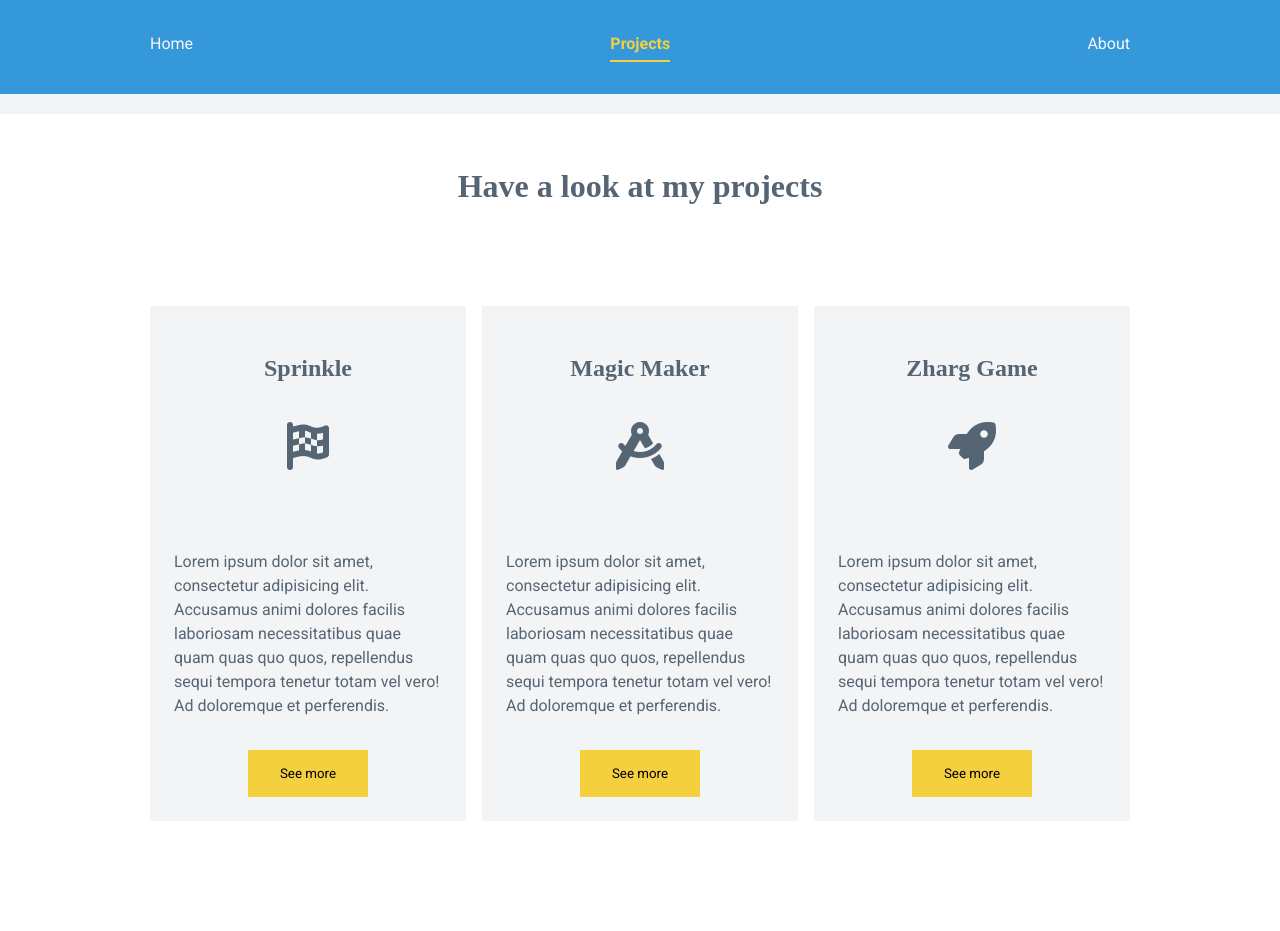
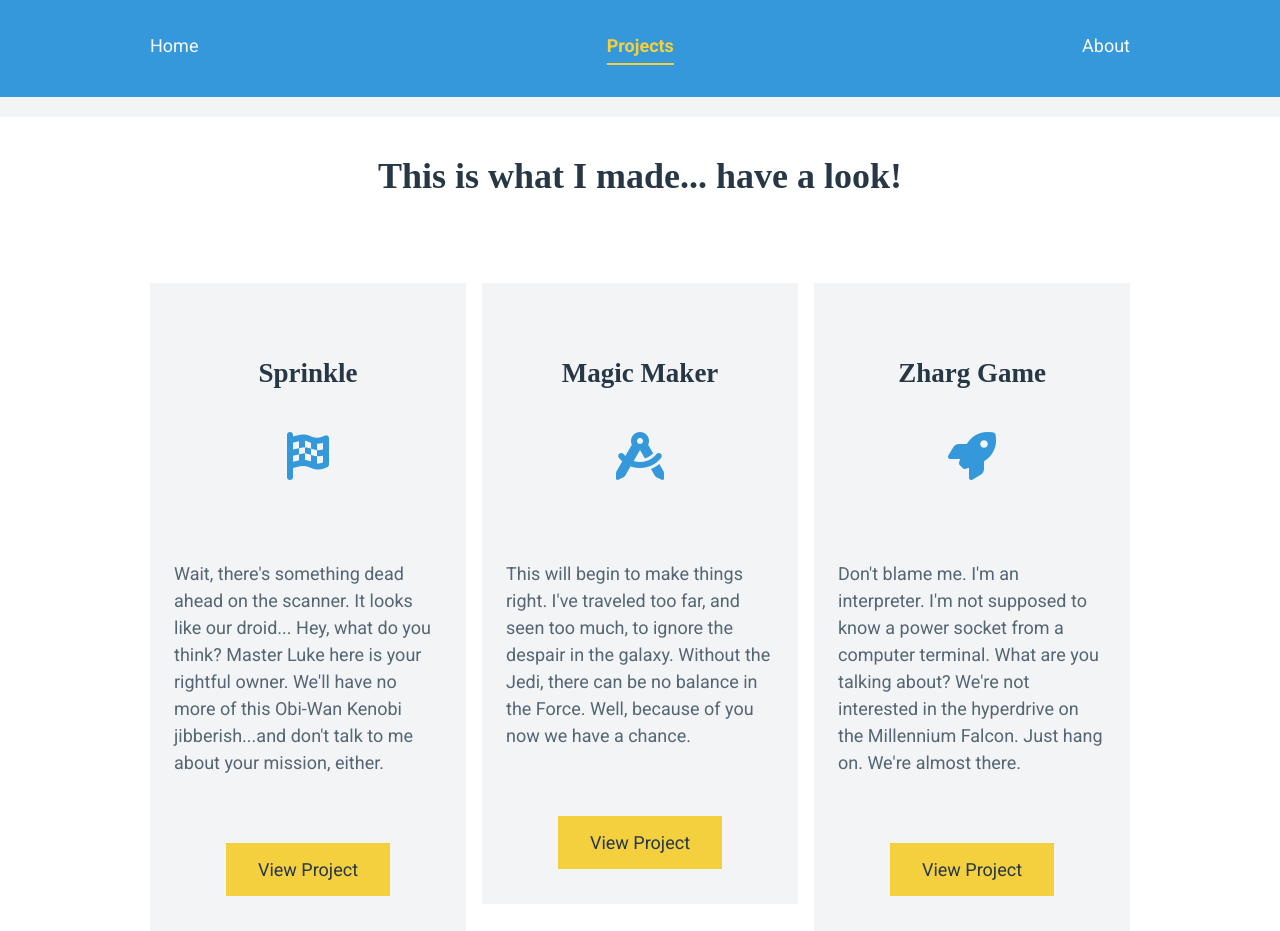
Before and after one commit to Matteo-Porrani/sample-portfolio, a Vue app: page /projects in a window 1280 px wide. Before the commit the page ends 821 px from the top, so only its background shows below. Built offline with nearby package versions, Linux system fonts and the light colour scheme; a web font is replaced by a local one.

Commit message:
Add single project page & style improvements

```diff
--- a/src/App.vue
+++ b/src/App.vue
@@ -23,6 +23,7 @@ export default {
 
 body {
     margin: 0;
+    font-size: 1.125rem;
     line-height: 1.5;
 }
 
@@ -33,8 +34,13 @@ body {
 
 h1, h2, h3, h4, h5, h6 {
     font-family: 'Hepta Slab', serif;
+    color: #273746;
 }
 
+ i {
+     //color: #273746;
+     color: #3498db;
+ }
 
 .container {
     max-width: 980px;
@@ -43,7 +49,7 @@ h1, h2, h3, h4, h5, h6 {
 
 .hero-title {
     text-align: center;
-    margin-block: 3rem 6rem;
+    margin-block: 2rem 5rem;
 }
 
 </style>
--- /dev/null
+++ b/src/UI/ProjectLink.vue
@@ -0,0 +1,31 @@
+<template>
+    <router-link :to="projectPath">View Project</router-link>
+</template>
+
+<script>
+export default {
+    name: "ProjectLink",
+    props: ['id'],
+    computed: {
+        projectPath() {
+            return '/projects/' + this.id;
+        }
+    }
+}
+</script>
+
+<style lang="scss" scoped>
+a {
+    background-color: #f4d03f;
+    //color: #566573;
+    color: #273746;
+    text-decoration: none;
+    padding: 1rem 2rem;
+    border: 0;
+    font-family: inherit;
+
+    &:hover {
+        background-color: #D4ac0d;
+    }
+}
+</style>
--- a/src/components/ProjectItem.vue
+++ b/src/components/ProjectItem.vue
@@ -6,22 +6,20 @@
             <i :class="project.icon"></i>
         </div>
 
-        <p>Lorem ipsum dolor sit amet, consectetur adipisicing elit. Accusamus animi dolores facilis laboriosam
-            necessitatibus quae quam quas quo quos, repellendus sequi tempora tenetur totam vel vero! Ad doloremque et
-            perferendis.</p>
-
+        <p>{{ project.desc }}</p>
 
         <div class="card-footer">
-            <base-button>See more</base-button>
+            <project-link :id="project.id"></project-link>
         </div>
 
     </div>
 </template>
 
 <script>
+import ProjectLink from "@/UI/ProjectLink";
 export default {
     name: "ProjectItem",
-    components: {},
+    components: {ProjectLink},
 
     props: ['project'],
 }
@@ -30,13 +28,14 @@ export default {
 <style lang="scss" scoped>
 .card {
     background-color: #f2f4f6;
-    padding: 1.5rem;
+    padding: 3rem 1.5rem;
     transition: all .2s ease-out;
+    width: 100%;
 
-    &:hover {
-        background-color: #566573;
-        color: #f2f4f6;
-    }
+    //&:hover {
+    //    background-color: #566573;
+    //    color: #f2f4f6;
+    //}
 
     &-header {
         text-align: center;
@@ -45,7 +44,7 @@ export default {
 
     &-footer {
         text-align: center;
-        margin-top: 2rem;
+        margin-top: 5rem;
     }
 
 }
--- a/src/components/TheHeader.vue
+++ b/src/components/TheHeader.vue
@@ -35,6 +35,12 @@ nav {
     a:visited {
         color: inherit;
         text-decoration: none;
+        padding-bottom: 4px;
+        border-bottom: 2px solid transparent;
+
+        &:hover {
+            border-color: #f2f4f6;
+        }
 
         &.router-link-exact-active {
             color: #f4d03f;
--- a/src/main.js
+++ b/src/main.js
@@ -4,10 +4,12 @@ import router from './router'
 
 // global components
 import BaseButton from "@/UI/BaseButton";
+import ProjectLink from "@/UI/ProjectLink";
 
 const app = createApp(App);
 
 app.component('base-button', BaseButton);
+app.component('project-link', ProjectLink);
 
 app.use(router);
 
--- /dev/null
+++ b/src/projects.js
@@ -0,0 +1,22 @@
+const projects = [
+    {
+        id: 1,
+        title: 'Sprinkle',
+        icon: 'fas fa-flag-checkered',
+        desc: "Wait, there's something dead ahead on the scanner. It looks like our droid... Hey, what do you think? Master Luke here is your rightful owner. We'll have no more of this Obi-Wan Kenobi jibberish...and don't talk to me about your mission, either.",
+    },
+    {
+        id: 2,
+        title: 'Magic Maker',
+        icon: 'fas fa-drafting-compass',
+        desc: "This will begin to make things right. I've traveled too far, and seen too much, to ignore the despair in the galaxy. Without the Jedi, there can be no balance in the Force. Well, because of you now we have a chance.",
+    },
+    {
+        id: 3,
+        title: "Zharg Game",
+        icon: 'fas fa-rocket',
+        desc: "Don't blame me. I'm an interpreter. I'm not supposed to know a power socket from a computer terminal. What are you talking about? We're not interested in the hyperdrive on the Millennium Falcon. Just hang on. We're almost there."
+    },
+];
+
+export default projects;
--- a/src/router/index.js
+++ b/src/router/index.js
@@ -11,6 +11,11 @@ const routes = [
         path: '/projects',
         name: 'projects',
         component: () => import(/* webpackChunkName: "about" */ '../views/ProjectsView.vue')
+    },
+    {
+        path: '/projects/:id',
+        name: 'single-project',
+        component: () => import(/* webpackChunkName: "about" */ '../views/SingleProjectView.vue')
     },
     {
         path: '/about',
--- a/src/views/HomeView.vue
+++ b/src/views/HomeView.vue
@@ -1,6 +1,11 @@
 <template>
     <div class="home">
         <div class="container">
+
+            <div class="img-wrapper">
+                <img src="../assets/me.jpg" alt="">
+            </div>
+
             <h1 class="hero-title">Hi, I'm Adam.<br>I love to make websites!</h1>
             <p>
                 <span>Lorem ipsum dolor sit amet, consectetur adipisicing elit. Deserunt dolores eveniet facilis libero, quia saepe sed voluptate. Aliquid autem blanditiis commodi, delectus eaque, nesciunt nihil obcaecati quis repellendus sed ullam?</span>
@@ -22,7 +27,19 @@ export default {
 </script>
 
 <style lang="scss" scoped>
-    h1 {
-        text-align: left;
+h1 {
+    text-align: left;
+}
+
+.img-wrapper {
+    text-align: center;
+
+    img {
+        border: 2px solid #566573;
+        border-radius: 50%;
+        height: 40vh;
+        margin-top: 2rem;
     }
+}
+
 </style>
--- a/src/views/ProjectsView.vue
+++ b/src/views/ProjectsView.vue
@@ -1,7 +1,7 @@
 <template>
     <div class="about">
         <div class="container">
-            <h1 class="hero-title">Have a look at my projects</h1>
+            <h1 class="hero-title">This is what I made... have a look!</h1>
         </div>
 
         <div class="container">
@@ -13,6 +13,7 @@
 </template>
 
 <script>
+import projects from '../projects.js';
 import ProjectItem from "@/components/ProjectItem";
 
 export default {
@@ -22,26 +23,12 @@ export default {
     },
     data() {
         return {
-            projects: [
-                {
-                    id: 1,
-                    title: 'Sprinkle',
-                    icon: 'fas fa-flag-checkered',
-                    desc: "Wait, there's something dead ahead on the scanner. It looks like our droid...hit the accelerator. Hey, whoa, just where do you think you're going? Master Luke here is your rightful owner. We'll have no more of this Obi-Wan Kenobi jibberish...and don't talk to me about your mission, either.",
-                },
-                {
-                    id: 2,
-                    title: 'Magic Maker',
-                    icon: 'fas fa-drafting-compass',
-                    desc: "This will begin to make things right. I've traveled too far, and seen too much, to ignore the despair in the galaxy. Without the Jedi, there can be no balance in the Force. Well, because of you now we have a chance.",
-                },
-                {
-                    id: 3,
-                    title: "Zharg Game",
-                    icon: 'fas fa-rocket',
-                    desc: "Don't blame me. I'm an interpreter. I'm not supposed to know a power socket from a computer terminal. What are you talking about? We're not interested in the hyperdrive on the Millennium Falcon. Just hang on. We're almost there."
-                },
-            ],
+            projects: projects,
+        }
+    },
+    provide() {
+        return {
+            projects: this.projects,
         }
     }
 }
@@ -50,6 +37,7 @@ export default {
 <style lang="scss" scoped>
 .showcase {
     display: flex;
+    align-items: start;
     gap: 1rem;
 }
 </style>
--- /dev/null
+++ b/src/views/SingleProjectView.vue
@@ -0,0 +1,76 @@
+<template>
+
+    <div class="project-header-wrapper">
+        <h1>
+            #{{ this.$route.params.id }}
+            <br>
+            {{ projectData.title }}
+        </h1>
+    </div>
+
+    <div class="container">
+
+
+
+        <div class="project-body-wrapper">
+            <div class="description">
+                <p>{{ projectData.desc }}</p>
+            </div>
+            <div class="icon">
+                <i :class="projectData.icon"></i>
+            </div>
+        </div>
+
+    </div>
+</template>
+
+<script>
+import projects from '../projects.js';
+
+export default {
+    name: "SingleProjectView",
+    data() {
+        return {
+            projects: projects,
+        }
+    },
+    computed: {
+        projectData() {
+            const currentProject = this.projects.find(p => p.id === parseInt(this.$route.params.id));
+            return {
+                title: currentProject.title,
+                icon: currentProject.icon,
+                desc: currentProject.desc,
+            };
+        }
+    }
+}
+</script>
+
+<style lang="scss" scoped>
+
+.project-header-wrapper {
+
+    padding: 3rem 6rem;
+    text-align: center;
+}
+
+.project-body-wrapper {
+    display: flex;
+
+    .description {
+        width: 50%;
+        font-size: 1.375rem;
+    }
+
+    .icon {
+        width: 50%;
+        display: flex;
+        justify-content: center;
+        align-items: center;
+        font-size: 5rem;
+    }
+
+}
+
+</style>
```
Also changed, not shown: src/assets/me.jpg (added).
